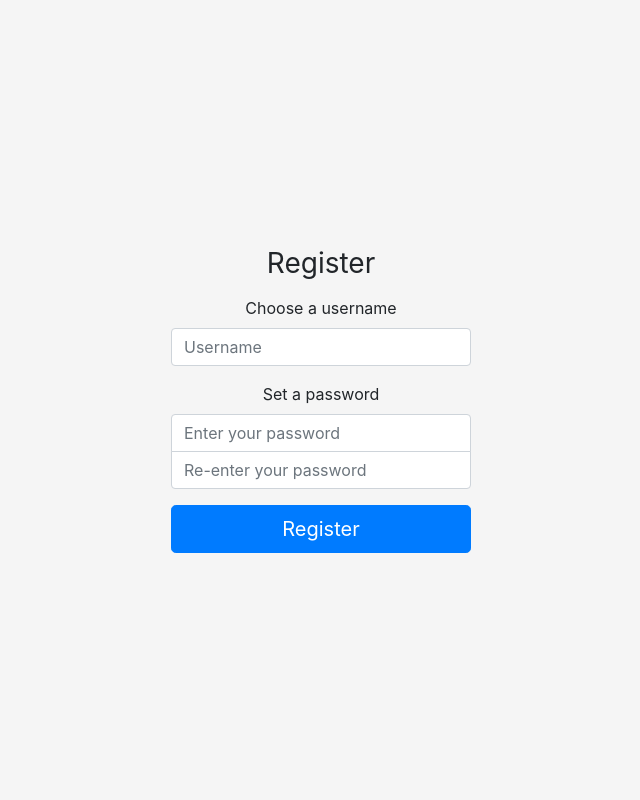
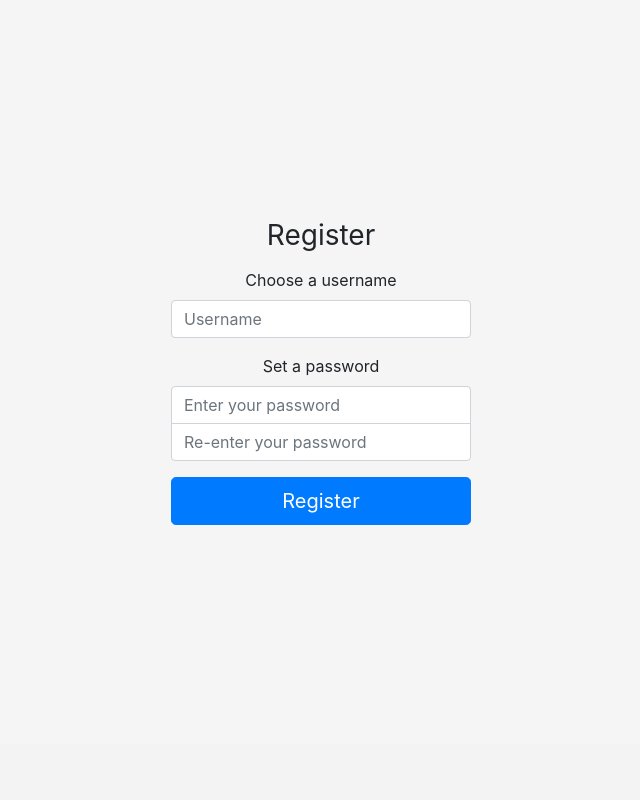
Before and after one commit to AndrewCasta/wine.io, a Flask app: page /register in a window 1280 px wide. Shown: the part 56-856 px from the top of the page, without its empty margins (319-959 px from the left). After the commit the page ends 581 px from the top, so only its background shows below. Run offline with Flask 2, Linux system fonts and the light colour scheme; some libraries are stand-ins or nearby versions.

Commit message:
small tweaks for deploy env.

```diff
--- a/static/css/style.css
+++ b/static/css/style.css
@@ -462,7 +462,7 @@
 
 .main-login,
 .main-register {
-  height: 100vh;
+  height: calc(100vh - 56px);
   display: flex;
   align-items: center;
   padding-top: 40px;
--- a/static/js/reviews.js
+++ b/static/js/reviews.js
@@ -102,7 +102,7 @@
       ${
         review.image
           ? `<div class="review-img-container">
-        <img src="${review.image}" alt="image of review" class="review-img" />
+        <img src="${review.image}" alt="Sorry! Images are deleted from server storage after some time. You can always use the edit feature to add a new one." class="review-img" />
       </div>`
           : `<span class="review-img"></span>`
       }
```
Also changed, not shown: README.md, wineio.db, 1 other file.
